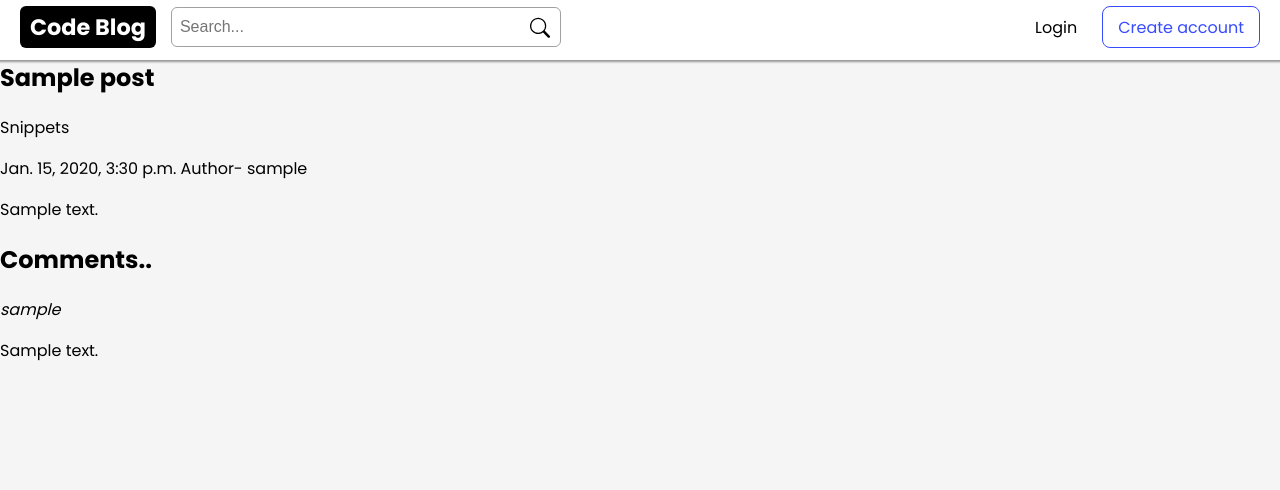
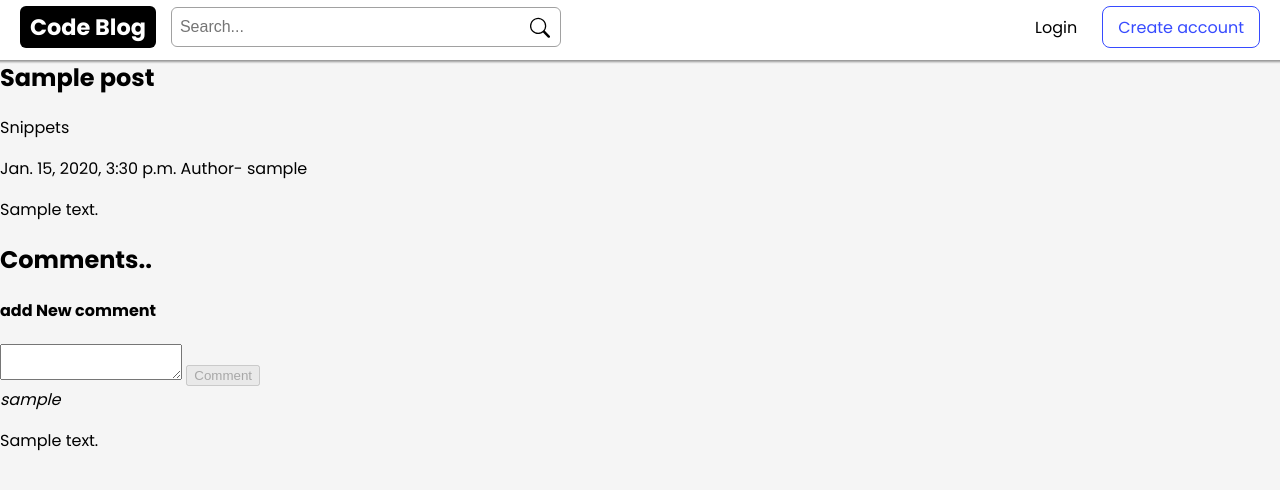
Before and after one commit to Ghanshyam-shaktawat/Code-Blogging, a Django app: a page that uses templates/core/detail.html in a window 1280 px wide. Shown: the top 490 px of the page. Run offline with Django 4.2, Linux system fonts and the light colour scheme; tables that the repository leaves empty hold one stand-in row (values such as "Sample post"); some libraries are stand-ins or nearby versions.

Commit message:
added commit model to the core app

```diff
--- a/bloggingApp/settings.py
+++ b/bloggingApp/settings.py
@@ -27,7 +27,6 @@ DEBUG = True
 
 ALLOWED_HOSTS = []
 
-
 # Application definition
 
 INSTALLED_APPS = [
@@ -39,7 +38,6 @@ INSTALLED_APPS = [
     'django.contrib.staticfiles',
     'core',
     'accounts',
-    'comments',
 ]
 
 MIDDLEWARE = [
--- a/comments/models.py
+++ b/comments/models.py
@@ -10,5 +10,8 @@ class Comment(models.Model):
     body = models.CharField(max_length=200)
     comment_date = models.DateTimeField(auto_now_add=True)
 
+    class Meta:
+        ordering = ['-comment_date']
+
     def __str__(self):
         return '%s commented by- %s' % (self.post.title, self.user)
--- a/core/admin.py
+++ b/core/admin.py
@@ -1,9 +1,13 @@
 from django.contrib import admin
-from .models import Post
+from .models import Post, Comment
 
 class PostAdmin(admin.ModelAdmin):
     list_display = ['title', 'author', 'status', 'created_on']
     list_filter = ['status']
     prepopulated_fields = {'slug': ('title',)}
 
+class AdminComment(admin.ModelAdmin):
+    list_display = ['post', 'user']
+
 admin.site.register(Post, PostAdmin)
+admin.site.register(Comment, AdminComment)
--- a/core/forms.py
+++ b/core/forms.py
@@ -1,7 +1,15 @@
 from django import forms
-from core.models import Post
+from core.models import Post, Comment
 
 class NewPostForm(forms.ModelForm):
+    """Form layout for writing a new post"""
     class Meta:
         model = Post
         fields = ['title', 'body', 'slug', 'snippets', 'status']
+
+
+class CommentForm(forms.ModelForm):
+    """Form for making comment on the post by authenticated user"""
+    class Meta:
+        model = Comment
+        fields = ['body']
--- a/core/models.py
+++ b/core/models.py
@@ -25,3 +25,16 @@ class Post(models.Model):
     def get_absolute_url(self):
         """It redirects to the detail page after an database entry"""
         return reverse('core:detail', args=[str(self.user.username), str(self.slug)])
+
+
+class Comment(models.Model):
+    post = models.ForeignKey(Post, on_delete=models.CASCADE, related_name='comments')
+    user = models.ForeignKey(User, on_delete=models.CASCADE)
+    body = models.CharField(max_length=200)
+    comment_date = models.DateTimeField(auto_now_add=True)
+
+    class Meta:
+        ordering = ['-comment_date']
+
+    def __str__(self):
+        return '%s commented by- %s' % (self.post.title, self.user)
--- a/core/views.py
+++ b/core/views.py
@@ -1,9 +1,9 @@
 from django.shortcuts import render, get_object_or_404, redirect
 from django.http import Http404, HttpResponse
 from django.urls import reverse
-from core.models import Post
+from core.models import Post, Comment
 from django.db.models import Q
-from core.forms import NewPostForm
+from core.forms import NewPostForm, CommentForm
 from django.contrib.auth import get_user_model
 from django.contrib.auth.decorators import login_required
 
@@ -16,11 +16,24 @@ def index(request):
 
 
 def detail_post(request, author, slug):
+    context = {}
     post = get_object_or_404(Post, author__username=author, slug=slug)
-    context = {
-        'post': post
-    }
-    return render(request, 'core/detail.html', context)
+    context['post'] = post
+
+    if request.method == 'POST':
+        form = CommentForm(request.POST)
+        if form.is_valid():
+            comment = form.save(commit=False)
+            comment.post = post
+            comment.user = request.user
+            comment.save()
+            return redirect(reverse('core:detail', args=[post.author, post.slug]))
+
+    else:
+        form = CommentForm()
+        context['form'] = form
+        return render(request, 'core/detail.html', context)
+
 
 
 @login_required
@@ -78,9 +91,12 @@ def search(request):
     if request.method == 'GET':
         query = request.GET.get('q')
 
-    results = Post.objects.filter(Q(title__icontains=query) | Q(), status=1).order_by('-created_on')
+    search_posts = Post.objects.filter(Q(title__icontains=query) | Q(), status=1).order_by('-created_on')
+
+    search_user = User.objects.filter(Q(username__icontains=query) | Q(full_name__icontains=query))
+
     context = {
-        'object_list': results, 'query': query
+        'object_list': search_posts, 'users': search_user, 'query': query
     }
     return render(request, 'core/search.html', context)
 
--- a/templates/core/detail.html
+++ b/templates/core/detail.html
@@ -26,6 +26,17 @@
         </article>
         <div class="comments">
             <h2>Comments..</h2>
+            <h4>add New comment</h4>
+            <form method="post">
+                {% csrf_token %}
+                <textarea name="body" class="comment-body"></textarea>
+                {% if user.is_authenticated %}
+                    <button type="submit">Comment</button>
+                {% else %}
+                    <button type="submit" disabled>Comment</button>
+                {% endif %}
+            </form>
+
             {% if post.comments.all %}
                 {% for comment in post.comments.all %}
                     <i>{{ comment.user }}</i>
```
Also changed, not shown: comments/forms.py (added, +7 -0 lines), core/static/core/css/index.css (+3 -4 lines), templates/core/search.html (+14 -0 lines), core/migrations/0007_comment.py (added).
